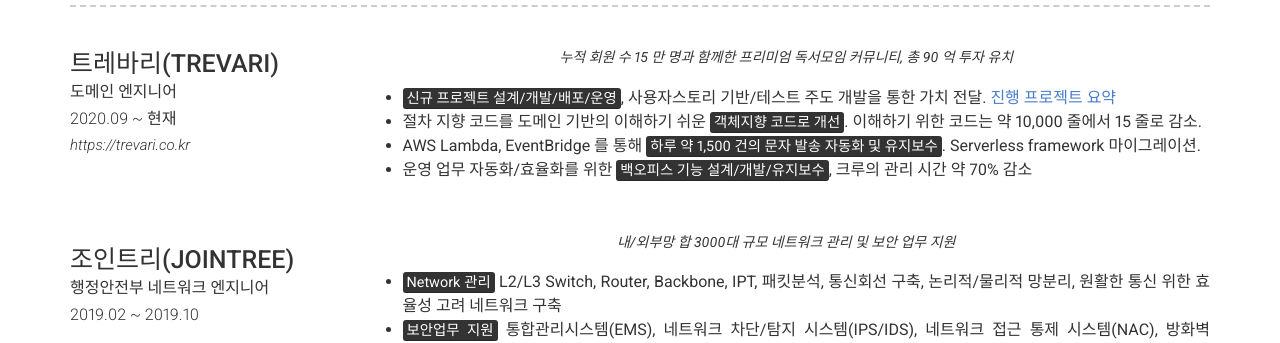
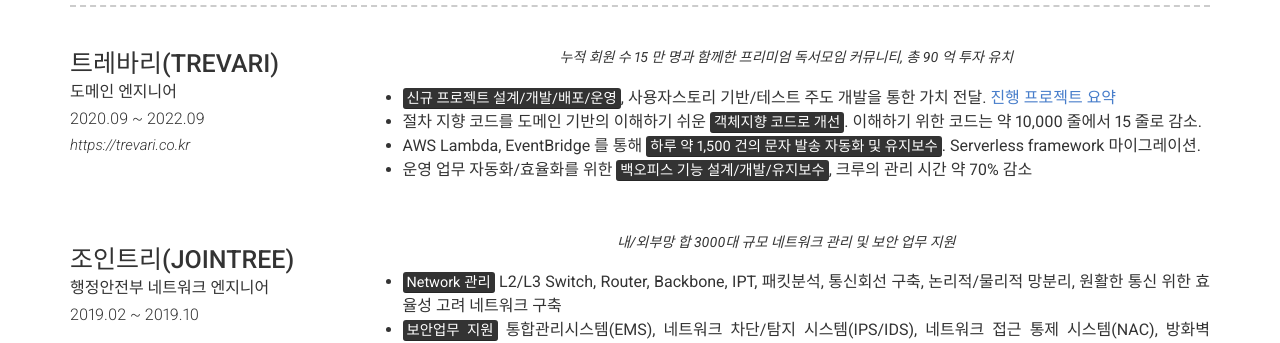
Before and after one commit to currenjin/resume, a Jekyll site: the page built from index.md, in a window 1280 px wide and 900 px high, scrolled down 496 px. Shown: the part 151-494 px from the top of the window. Built offline with Jekyll 4.4.1, drawn with Linux system fonts in a browser that asks for light colours; nearby versions of some CDN libraries.

Commit message:
Update _config.yml

```diff
--- a/_config.yml
+++ b/_config.yml
@@ -64,7 +64,7 @@ content:
       - layout: left
         title: 트레바리(TREVARI)
         sub_title: 도메인 엔지니어
-        caption: 2020.09 ~ 현재
+        caption: 2020.09 ~ 2022.09
         link: https://trevari.co.kr
         quote: >
           누적 회원 수 15 만 명과 함께한 프리미엄 독서모임 커뮤니티, 총 90 억 투자 유치
```
